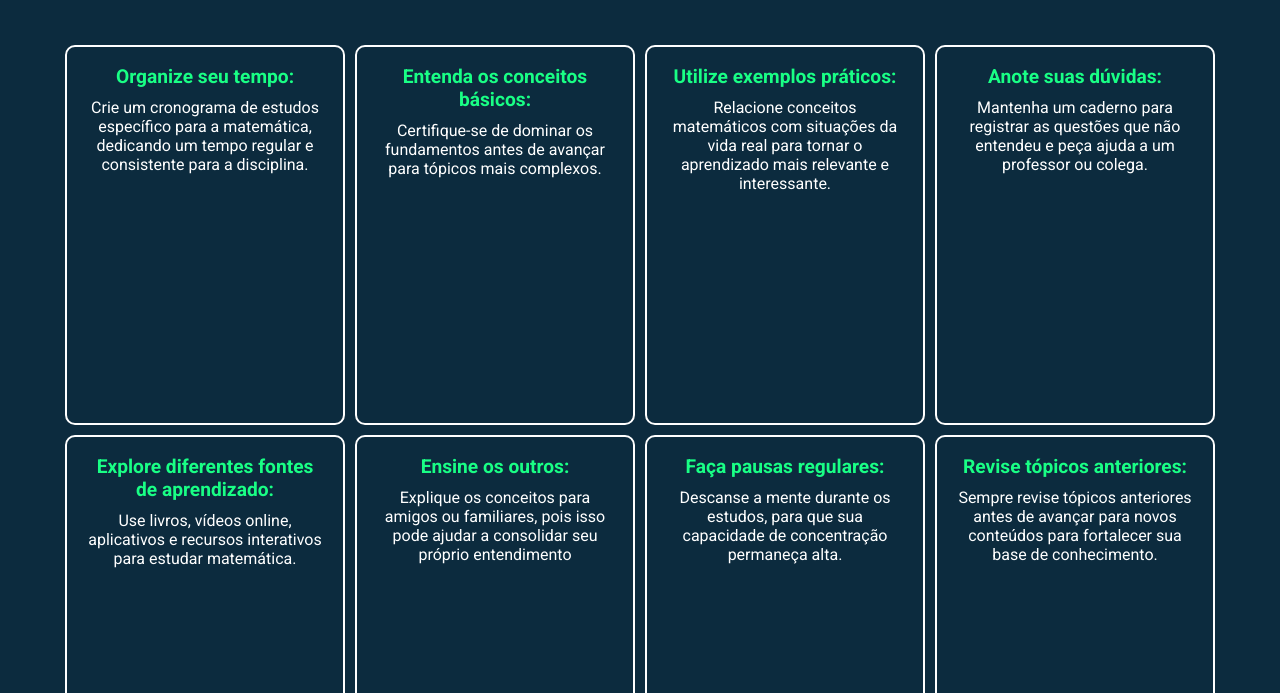
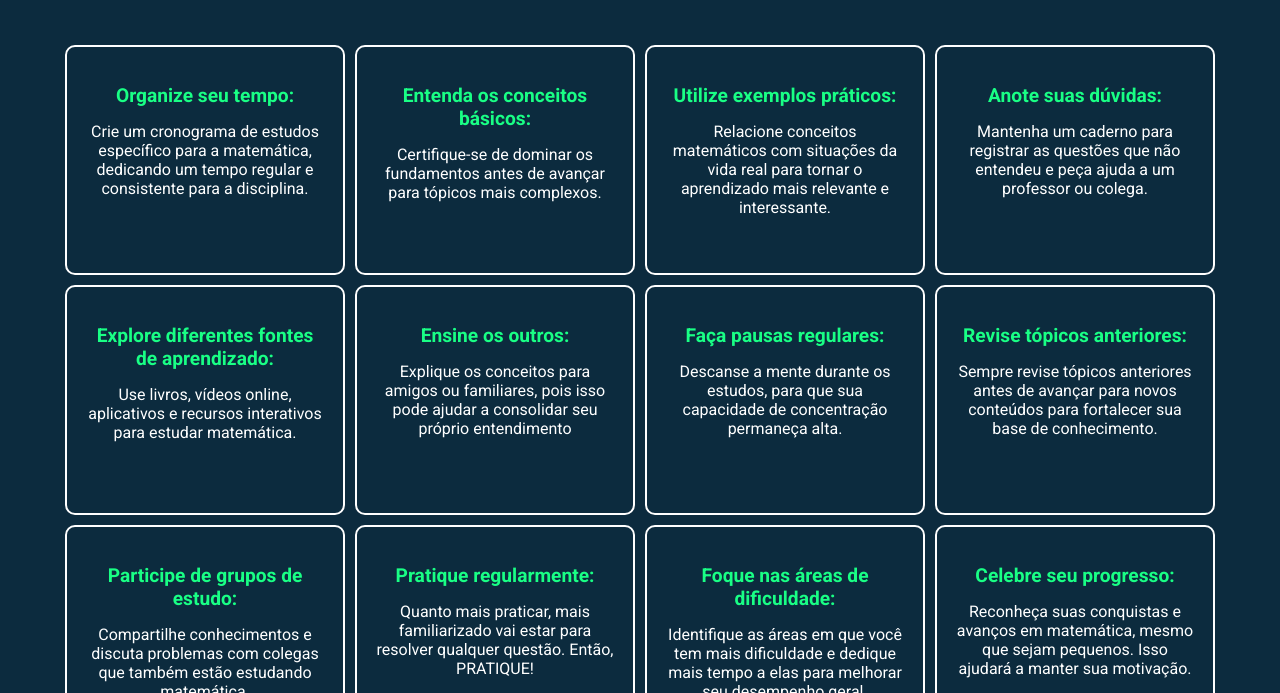
Before and after one commit to thaizdanielekutz/guia-pratico, a plain HTML site: page index.html in a window 1280 px wide. Shown: the part 107-800 px from the top of the page. Drawn offline with Linux system fonts and the light colour scheme.

Commit message:
position

```diff
--- a/style.css
+++ b/style.css
@@ -41,7 +41,7 @@ header h1 {
 
 .card {
   width: 280px;
-  height: 380px;
+  height: 230px;
   border: 2px solid white;
   border-radius: 10px;
   transition: 0.5s;
@@ -49,29 +49,24 @@ header h1 {
   padding: 1.1rem;
 }
 
-.card:hover {
-  border: 3px solid white;
-  background-color: #205474;
+.card::before,
+.card::after {
+  content: "";
 }
 
 .card h2 {
   text-align: center;
   color: white;
-  margin-bottom: 0.6rem;
+  margin-top: 1.2rem;
+  margin-bottom: 0.9rem;
   font-size: 1.2rem;
   color: var(--color02);
+  justify-self: center;
 }
 .card p {
   text-align: center;
   color: white;
   font-size: 1rem;
-}
-
-.mainCardImg {
-  width: 100%;
-  height: 200px;
-  border-radius: 10px;
-  margin-top: 1.1rem;
 }
 
 footer {
```
